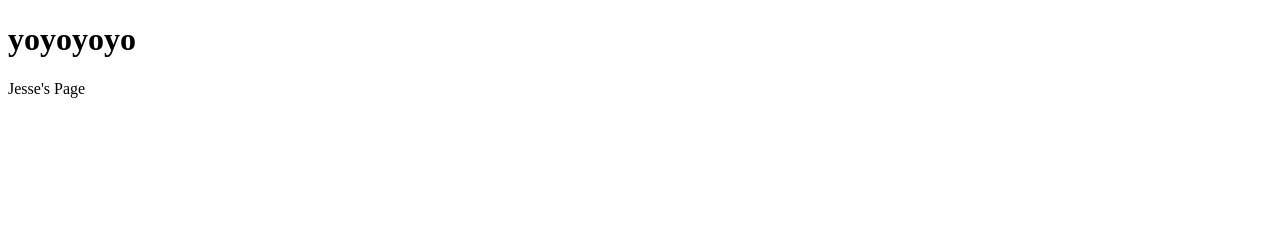
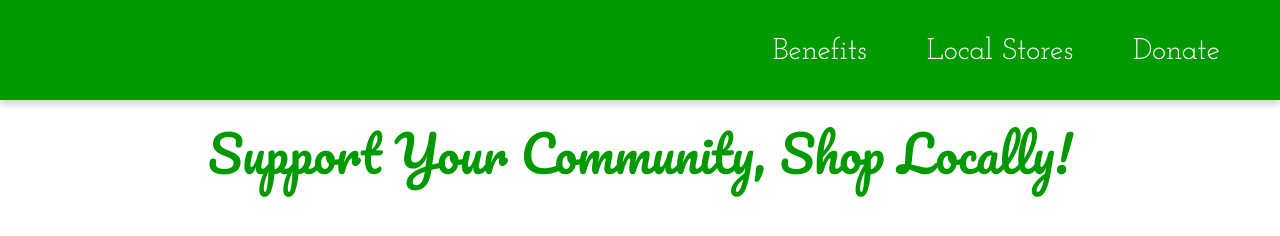
Before and after one commit to wd-100-sea-sep-13-2016/cause-site-group-1, a plain HTML site: page index.html in a window 1280 px wide. Drawn offline with Linux system fonts and the light colour scheme.

Commit message:
Added navbar and statement

```diff
--- a/index.html
+++ b/index.html
@@ -4,10 +4,20 @@
     <meta charset="utf-8">
     <meta http-equiv="X-UA-Compatible" content="IE=edge">
     <meta name="viewport" content="width=device-width, initial-scale=1">
-    <title>TITLE</title>
+    <link rel="stylesheet" type="text/css" href="style.css">
+    <link href="https://fonts.googleapis.com/css?family=Josefin+Slab|Pacifico" rel="stylesheet">
+    <title>Shop Local</title>
   </head>
   <body>
-<h1>yoyoyoyo</h1>
-<a src="jessepage.html">Jesse's Page</a>
+    <nav>
+      <div id="navbar">
+        <ul id="navbuttons">
+          <li><a href="#">Donate</a></li>
+          <li><a href="jessepage.html">Local Stores</a></li>
+          <li><a href="#">Benefits</a></li>
+        </ul>
+      </div>
+    </nav>
+    <h1 id="statement">Support Your Community, Shop Locally!</h1>
   </body>
 </html>
--- /dev/null
+++ b/style.css
@@ -0,0 +1,28 @@
+#statement {
+	font: 50px 'Pacifico', cursive;
+	text-align: center;
+	color: #009900;
+	position: relative;
+	top: 75px;
+}
+#navbar {
+	width: 100%;
+	box-shadow: 0 4px 8px 0 rgba(0,0,0,0.2);
+	background: #009900;
+	height: 100px;
+	position: fixed;
+	top: 0;
+	left: 0;
+	display: block;
+}
+#navbuttons {
+	list-style: none;
+}
+#navbuttons li a {
+	display: inline-block;
+	font: 30px 'Josefin Slab', serif;
+	text-decoration: none;
+	float: right;
+	margin: 20px 60px 20px 0;
+	color: #ffffff;
+}
```
Also changed, not shown: 1 other file.
